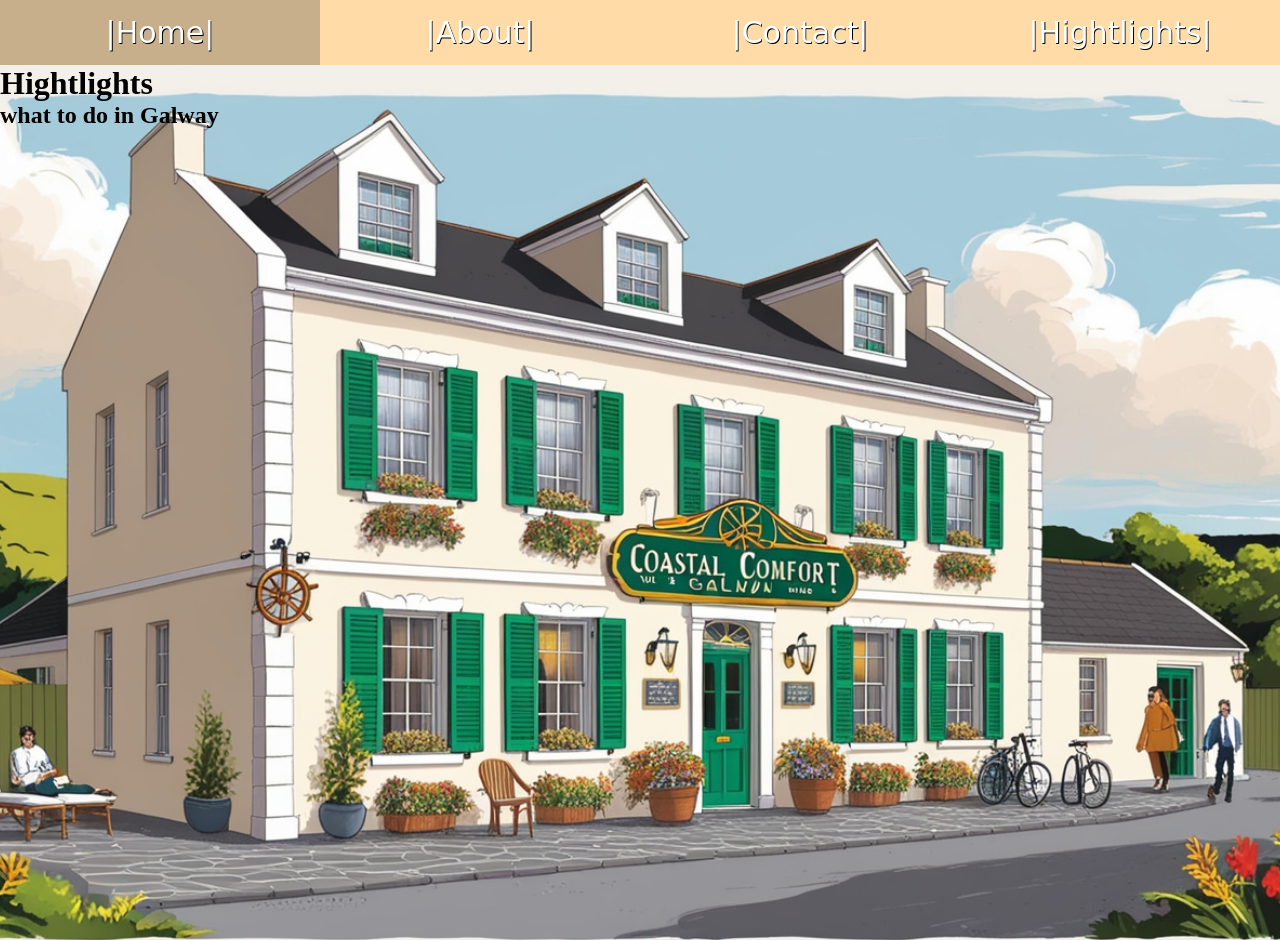
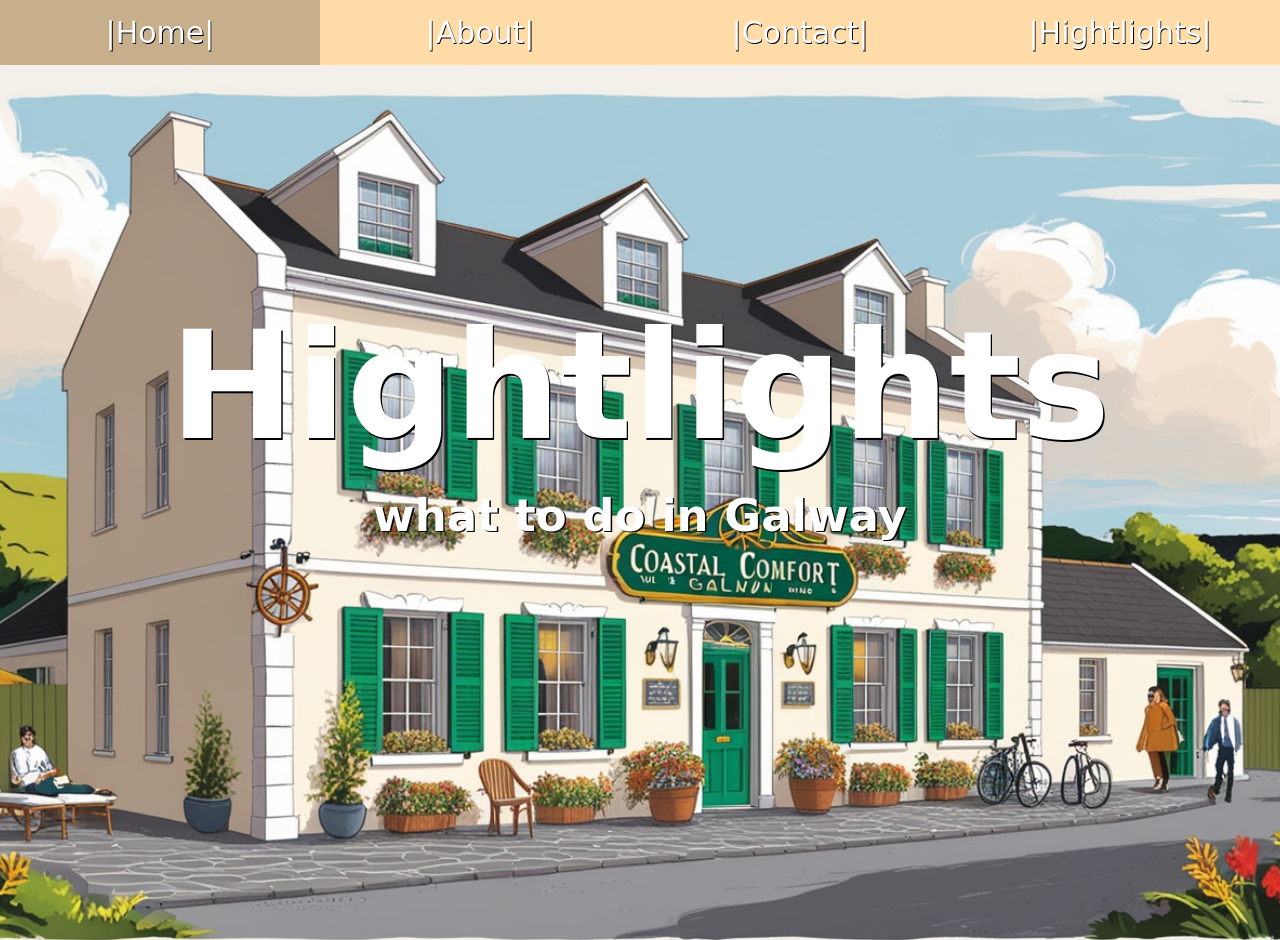
Before and after one commit to BenRedmondgithub/20041211_Redmond_Ben_WebDev-project, a plain HTML site: page Highlight/index.html in a window 1280 px wide. Shown: the top 940 px of the page. Drawn offline with Linux system fonts and the light colour scheme.

Commit message:
clean up done on highlight page

```diff
--- a/Highlight/index.html
+++ b/Highlight/index.html
@@ -19,8 +19,8 @@
         </nav>
     </header>
     <div id="Headline">
-    <h1>Hightlights</h1>
-    <h2>what to do in Galway</h2>
+    <h1 id="Headline-main">Hightlights</h1>
+    <h2 id="Headline-sub">what to do in Galway</h2>
     </div>
 
     <main>
--- a/Highlight/style/main.css
+++ b/Highlight/style/main.css
@@ -53,7 +53,33 @@ ul li {
     position: relative;
 }
 
-/* divs */
+#Headline-main {
+    font-family: "Merienda", cursive;
+    text-shadow: 1.4px 1.5px black;
+    position: absolute;
+    font-size: 150px;
+    color: white;
+    text-align: center;
+    position: absolute;
+    bottom: 45%;
+    left: 50%;
+    transform: translate(-50%, -50%);
+}
+
+#Headline-sub {
+    font-family: "Merienda", cursive;
+    text-shadow: 1.4px 1.5px black;
+    position: absolute;
+    font-size: 45px;
+    color: white;
+    text-align: center;
+    position: absolute;
+    top: 50%;
+    left: 50%;
+    transform: translate(-50%, -50%);
+}
+
+/* divs  p1 */
 
 .first_div_left {
     float: left;
@@ -155,6 +181,7 @@ ul li {
     margin-right: 30px;
 }
 
+/* ooter */
 
 footer{
     float: left;
```
